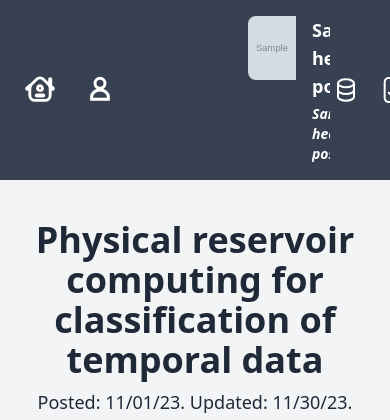
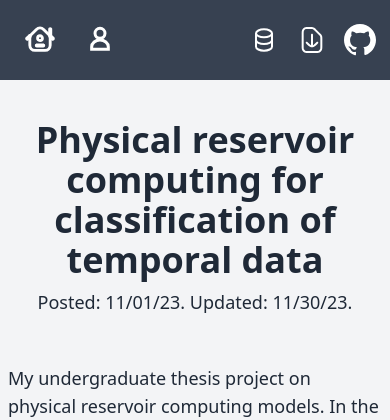
Before and after one commit to Ulthran/ctbus_site, a Python web app: template app/templates/blog/comps.html in a window 390 px wide; the page is wider, and only the part inside the window is pictured. Shown: the top 420 px of that part. Run offline with Jinja, Linux system fonts and the light colour scheme; the template is opened without the code that fills it: most values are stand-ins (such as "Sample title", 1, 10 or a date in 2020); grey boxes marked "Sample" are stand-in pictures; some libraries are stand-ins or nearby versions.

Commit message:
Don't display blog header on mobile

```diff
--- a/app/templates/base.html
+++ b/app/templates/base.html
@@ -36,7 +36,7 @@
             </div>
 
             {% if header_post is defined %}
-            <div class="flex space-x-4 items-center">
+            <div class="flex space-x-4 items-center md:block hidden">
                 <a href="{{ url_for('blog', post=header_post_key) }}" class="font-bold text-lg" title="{{  header_post.title }}">
                     <div class="container flex flex-row">
                         <img src="{{ header_img_link }}" class="w-12 h-16 rounded-l-lg" alt="Blog Icon" />
```
